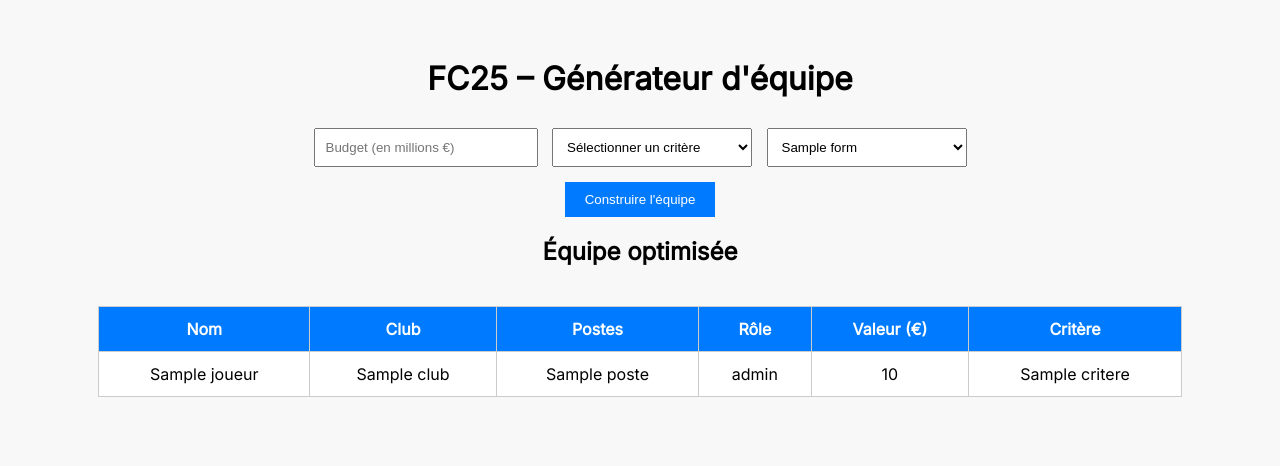
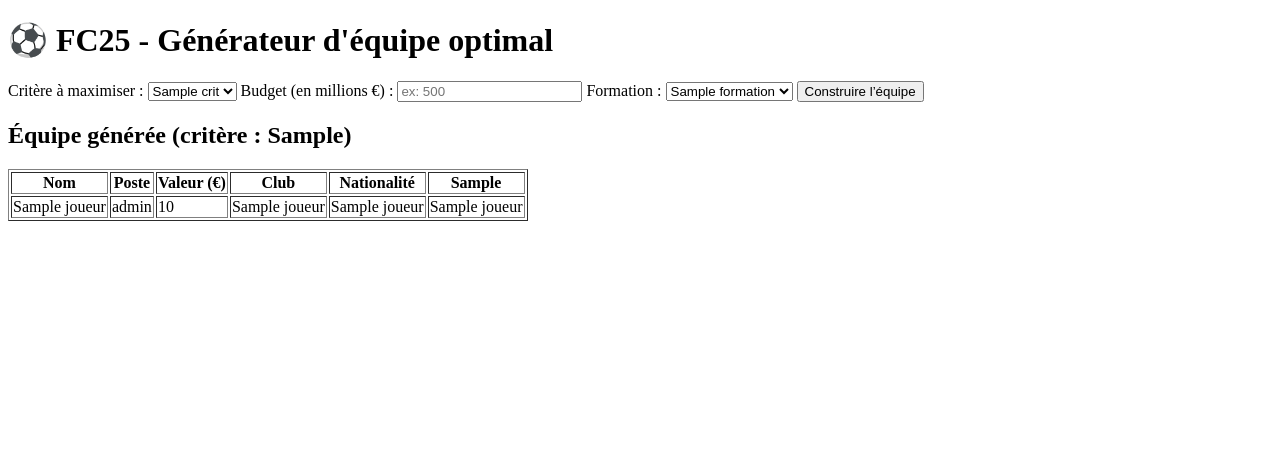
Before and after one commit to Matttgic/fc25-solver, a Flask app: template templates/index.html in a window 1280 px wide. Shown: the top 466 px of the page. Run offline with Flask 3, Linux system fonts and the light colour scheme; the template is opened without the code that fills it: most values are stand-ins (such as "Sample title", 1, 10 or a date in 2020); parts of the project's set-up code (start-up, migrations or seed data) failed here and were passed over.

Commit message:
Update index.html

```diff
--- a/templates/index.html
+++ b/templates/index.html
@@ -2,87 +2,57 @@
 <html lang="fr">
 <head>
     <meta charset="UTF-8">
-    <title>FC25 – Générateur d'équipe</title>
-    <link href="https://fonts.googleapis.com/css2?family=Inter&display=swap" rel="stylesheet">
-    <style>
-        body {
-            font-family: 'Inter', sans-serif;
-            background: #f8f8f8;
-            padding: 30px;
-            text-align: center;
-        }
-        h1 {
-            margin-bottom: 25px;
-        }
-        select, input {
-            padding: 10px;
-            margin: 5px;
-            width: 200px;
-        }
-        button {
-            padding: 10px 20px;
-            background-color: #007bff;
-            border: none;
-            color: white;
-            margin-top: 10px;
-            cursor: pointer;
-        }
-        table {
-            margin: 40px auto;
-            border-collapse: collapse;
-            width: 90%;
-            background-color: white;
-        }
-        th, td {
-            padding: 12px;
-            border: 1px solid #ccc;
-        }
-        th {
-            background-color: #007bff;
-            color: white;
-        }
-    </style>
+    <title>FC25 - Générateur d'équipe</title>
 </head>
 <body>
-    <h1>FC25 – Générateur d'équipe</h1>
+    <h1>⚽ FC25 - Générateur d'équipe optimal</h1>
+
     <form method="post">
-        <input type="number" step="0.1" name="budget" placeholder="Budget (en millions €)" required>
-        <select name="critere" required>
-            <option value="">Sélectionner un critère</option>
+        <label for="critere">Critère à maximiser :</label>
+        <select name="critere" id="critere" required>
             {% for crit in criteres %}
                 <option value="{{ crit }}" {% if crit == selected_critere %}selected{% endif %}>{{ crit }}</option>
             {% endfor %}
         </select>
-        <select name="formation" required>
-            {% for form in formations %}
-                <option value="{{ form }}">{{ form }}</option>
+
+        <label for="budget">Budget (en millions €) :</label>
+        <input type="number" name="budget" id="budget" placeholder="ex: 500" required>
+
+        <label for="formation">Formation :</label>
+        <select name="formation" id="formation">
+            {% for formation in formations %}
+                <option value="{{ formation }}">{{ formation }}</option>
             {% endfor %}
         </select>
-        <br>
-        <button type="submit">Construire l'équipe</button>
+
+        <button type="submit">Construire l’équipe</button>
     </form>
 
     {% if equipe %}
-        <h2>Équipe optimisée</h2>
-        <table>
+        <h2>Équipe générée (critère : {{ selected_critere }})</h2>
+        <table border="1">
+            <thead>
                 <tr>
                     <th>Nom</th>
+                    <th>Poste</th>
+                    <th>Valeur (€)</th>
                     <th>Club</th>
-                <th>Postes</th>
-                <th>Rôle</th>
-                <th>Valeur (€)</th>
-                <th>Critère</th>
+                    <th>Nationalité</th>
+                    <th>{{ selected_critere }}</th>
                 </tr>
+            </thead>
+            <tbody>
                 {% for joueur in equipe %}
                     <tr>
-                <td>{{ joueur.nom }}</td>
-                <td>{{ joueur.club }}</td>
-                <td>{{ joueur.poste }}</td>
-                <td>{{ joueur.role }}</td>
-                <td>{{ "{:,}".format(joueur.valeur).replace(",", " ") }}</td>
-                <td>{{ joueur.critere }}</td>
+                        <td>{{ joueur["name"] }}</td>
+                        <td>{{ joueur["role"] }}</td>
+                        <td>{{ '{:,.0f}'.format(joueur["value"]) }}</td>
+                        <td>{{ joueur["club_name"] }}</td>
+                        <td>{{ joueur["country_name"] }}</td>
+                        <td>{{ joueur[selected_critere] }}</td>
                     </tr>
                 {% endfor %}
+            </tbody>
         </table>
     {% endif %}
 </body>
```
Lines whose indentation alone changed are shown as unchanged.
